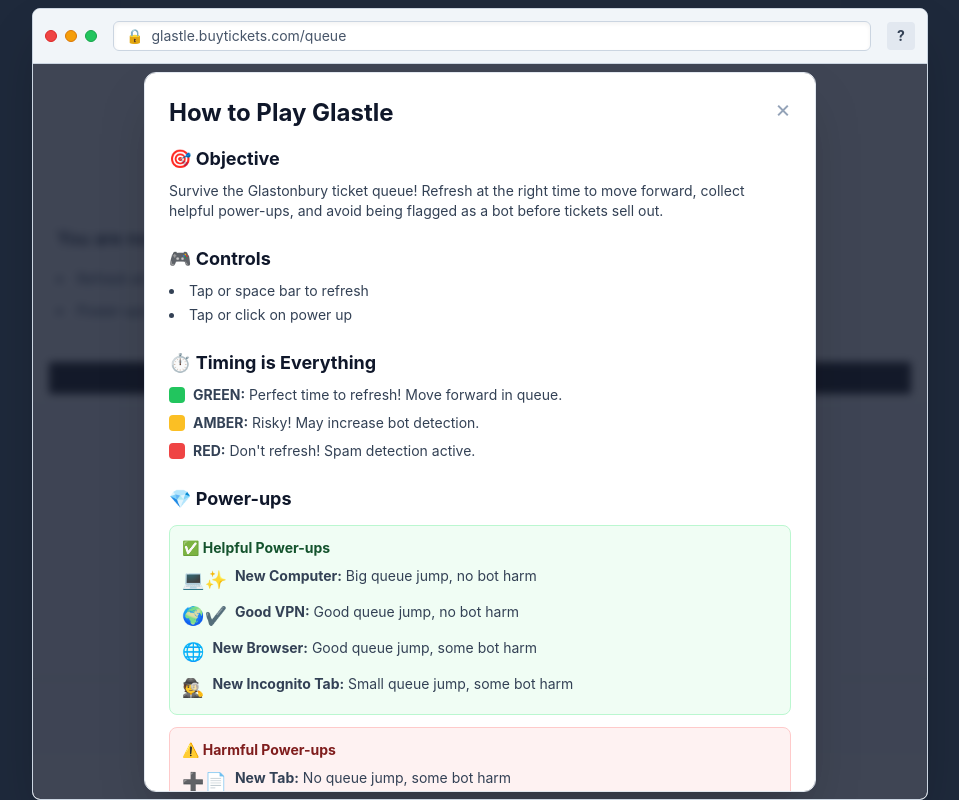
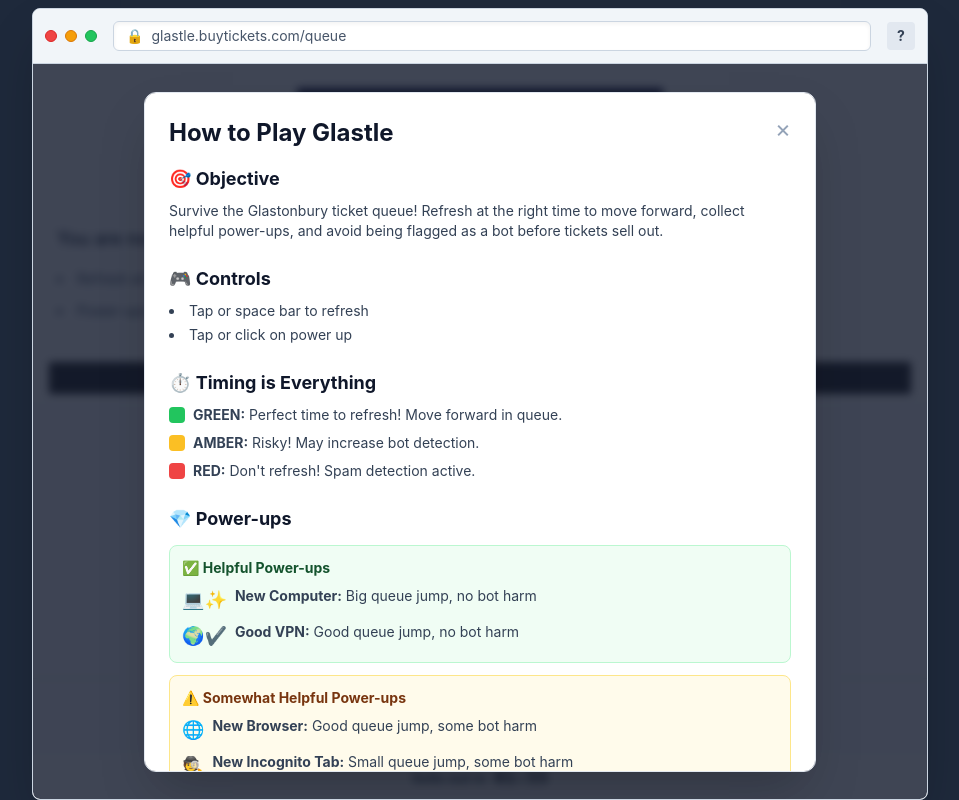
Before and after one commit to herunan/glastle, a React (Vite) app: page / in a window 1280 px wide. Shown: the whole page, without its empty margins (160-1119 px from the left). Built offline with nearby package versions, Linux system fonts and the light colour scheme.

Commit message:
Add amber 'Somewhat helpful' power-ups section and fix mobile clipping

```diff
--- a/src/components/HelpModal.tsx
+++ b/src/components/HelpModal.tsx
@@ -7,7 +7,7 @@
 export const HelpModal: React.FC<HelpModalProps> = ({ onClose }) => {
     return (
         <div className="absolute inset-0 z-50 bg-slate-900/80 backdrop-blur-sm flex items-center justify-center p-4 animate-in fade-in duration-300">
-            <div className="bg-white rounded-xl shadow-2xl max-w-2xl w-full max-h-[90vh] overflow-y-auto p-6 border border-slate-200">
+            <div className="bg-white rounded-xl shadow-2xl max-w-2xl w-full max-h-[85vh] overflow-y-auto p-6 border border-slate-200">
                 <div className="flex justify-between items-start mb-4">
                     <h2 className="text-2xl font-bold text-slate-900">How to Play Glastle</h2>
                     <button
@@ -60,7 +60,7 @@
                     <section>
                         <h3 className="text-lg font-bold text-slate-900 mb-3">💎 Power-ups</h3>
                         <div className="grid gap-3 text-sm">
-                            {/* Good Power-ups */}
+                            {/* Helpful Power-ups */}
                             <div className="bg-green-50 border border-green-200 rounded-lg p-3">
                                 <p className="font-bold text-green-900 mb-2">✅ Helpful Power-ups</p>
                                 <div className="space-y-2">
@@ -76,6 +76,13 @@
                                             <strong>Good VPN:</strong> Good queue jump, no bot harm
                                         </div>
                                     </div>
+                                </div>
+                            </div>
+
+                            {/* Somewhat Helpful Power-ups */}
+                            <div className="bg-amber-50 border border-amber-200 rounded-lg p-3">
+                                <p className="font-bold text-amber-900 mb-2">⚠️ Somewhat Helpful Power-ups</p>
+                                <div className="space-y-2">
                                     <div className="flex items-start gap-2">
                                         <span className="text-lg">🌐</span>
                                         <div>
@@ -91,9 +98,9 @@
                                 </div>
                             </div>
 
-                            {/* Bad Power-ups */}
+                            {/* Harmful Power-ups */}
                             <div className="bg-red-50 border border-red-200 rounded-lg p-3">
-                                <p className="font-bold text-red-900 mb-2">⚠️ Harmful Power-ups</p>
+                                <p className="font-bold text-red-900 mb-2">🚫 Harmful Power-ups</p>
                                 <div className="space-y-2">
                                     <div className="flex items-start gap-2">
                                         <span className="text-lg">➕📄</span>
```
